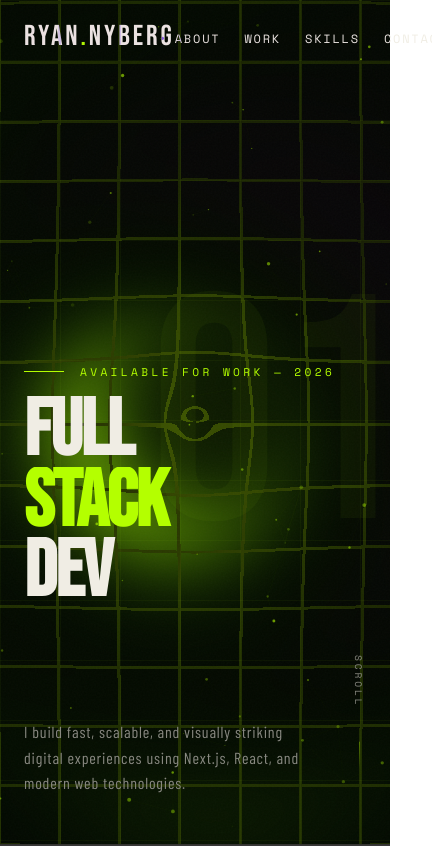
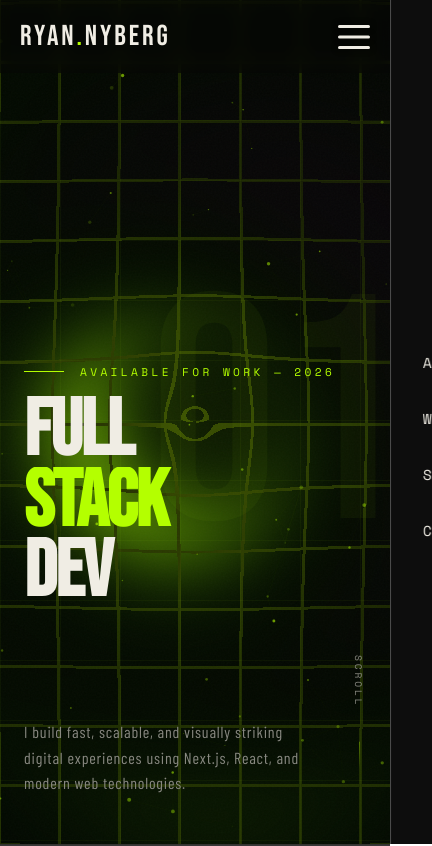
Before and after one commit to onlyhouse1980/RN-Portfolio, a Next.js app: page / in a window 390 px wide. Shown: the top 846 px of the page, 432 px wide, since content can reach past the window. Built offline with nearby package versions, Linux system fonts and the light colour scheme; a web font is replaced by a local one.

Commit message:
viewport width

```diff
--- a/app/globals.css
+++ b/app/globals.css
@@ -23,6 +23,8 @@ html {
   scroll-behavior: auto; /* Let Lenis handle smooth scroll */
   background: transparent;
   color: var(--white);
+  overflow-x: hidden;
+  max-width: 100vw;
 }
 
 body {
@@ -30,6 +32,7 @@ body {
   background: transparent;
   color: var(--white);
   overflow-x: hidden;
+  max-width: 100vw;
   cursor: none;
 }
 
@@ -74,6 +77,8 @@ body {
   top: 0;
   left: 0;
   right: 0;
+  width: 100%;
+  max-width: 100vw;
   z-index: 100;
   display: flex;
   justify-content: space-between;
@@ -81,6 +86,8 @@ body {
   padding: 1.5rem 3rem;
   mix-blend-mode: difference;
 }
+
+.navbar__logo { min-width: 0; }
 
 .navbar__logo {
   font-family: var(--font-display);
@@ -121,6 +128,46 @@ body {
 }
 
 .navbar__links a:hover::after { width: 100%; }
+
+.navbar__toggle {
+  display: none;
+  background: transparent;
+  border: none;
+  padding: 0;
+  width: 32px;
+  height: 24px;
+  position: relative;
+  cursor: pointer;
+  z-index: 200;
+  flex-shrink: 0;
+}
+
+.navbar__toggle span {
+  display: block;
+  position: absolute;
+  left: 0;
+  width: 100%;
+  height: 3px;
+  background: var(--white);
+  border-radius: 2px;
+  box-shadow: 0 0 6px rgba(0, 0, 0, 0.6);
+  transition: transform 0.3s ease, top 0.3s ease, bottom 0.3s ease, opacity 0.3s ease;
+}
+
+.navbar__toggle span:nth-child(1) { top: 0; }
+.navbar__toggle span:nth-child(2) { top: 50%; transform: translateY(-50%); }
+.navbar__toggle span:nth-child(3) { bottom: 0; }
+
+.navbar--open .navbar__toggle span:nth-child(1) {
+  top: 50%;
+  transform: translateY(-50%) rotate(45deg);
+}
+.navbar--open .navbar__toggle span:nth-child(2) { opacity: 0; }
+.navbar--open .navbar__toggle span:nth-child(3) {
+  bottom: auto;
+  top: 50%;
+  transform: translateY(-50%) rotate(-45deg);
+}
 
 /* ===== HERO ===== */
 .hero {
@@ -1179,8 +1226,39 @@ body {
 
 /* ===== RESPONSIVE ===== */
 @media (max-width: 900px) {
-  .navbar { padding: 1.2rem 1.5rem; }
-  .navbar__links { gap: 1.5rem; }
+  .navbar {
+    padding: 1.2rem 1.25rem;
+    padding-right: max(1.25rem, env(safe-area-inset-right));
+    gap: 1rem;
+  }
+  .navbar__toggle {
+    display: block;
+    margin-left: auto;
+  }
+  .navbar__links {
+    position: fixed;
+    top: 0;
+    right: 0;
+    height: 100vh;
+    width: min(78vw, 320px);
+    flex-direction: column;
+    align-items: flex-start;
+    justify-content: center;
+    gap: 2rem;
+    padding: 5rem 2rem 2rem;
+    margin: 0;
+    background: rgba(6, 6, 6, 0.97);
+    backdrop-filter: blur(20px);
+    border-left: 1px solid rgba(255, 255, 255, 0.08);
+    transform: translateX(100%);
+    transition: transform 0.4s cubic-bezier(0.65, 0, 0.35, 1);
+    pointer-events: none;
+  }
+  .navbar--open .navbar__links {
+    transform: translateX(0);
+    pointer-events: auto;
+  }
+  .navbar__links a { font-size: 0.9rem; }
   .hero { padding: 4rem 1.5rem 3rem; }
   .about { padding: 6rem 1.5rem; }
   .about__inner { grid-template-columns: 1fr; gap: 4rem; }
--- a/components/Navbar.js
+++ b/components/Navbar.js
@@ -1,42 +1,79 @@
 'use client';
 
-import { useEffect, useRef } from 'react';
+import { useEffect, useRef, useState } from 'react';
 
 export default function Navbar() {
   const navRef = useRef(null);
+  const [menuOpen, setMenuOpen] = useState(false);
 
   useEffect(() => {
     const nav = navRef.current;
     if (!nav) return;
 
-    const handleScroll = () => {
-      if (window.scrollY > 80) {
+    const apply = () => {
+      const isMobile = window.matchMedia('(max-width: 900px)').matches;
+      if (menuOpen) {
+        nav.style.background = 'rgba(6,6,6,0.95)';
+        nav.style.backdropFilter = 'blur(20px)';
+        nav.style.mixBlendMode = 'normal';
+        nav.style.borderBottom = '1px solid rgba(255,255,255,0.05)';
+      } else if (window.scrollY > 80) {
         nav.style.background = 'rgba(6,6,6,0.9)';
         nav.style.backdropFilter = 'blur(12px)';
         nav.style.mixBlendMode = 'normal';
         nav.style.borderBottom = '1px solid rgba(255,255,255,0.05)';
       } else {
-        nav.style.background = 'transparent';
-        nav.style.backdropFilter = 'none';
-        nav.style.mixBlendMode = 'difference';
+        nav.style.background = isMobile ? 'rgba(6,6,6,0.6)' : 'transparent';
+        nav.style.backdropFilter = isMobile ? 'blur(8px)' : 'none';
+        nav.style.mixBlendMode = isMobile ? 'normal' : 'difference';
         nav.style.borderBottom = 'none';
       }
     };
 
-    window.addEventListener('scroll', handleScroll);
-    return () => window.removeEventListener('scroll', handleScroll);
+    apply();
+    window.addEventListener('scroll', apply);
+    return () => window.removeEventListener('scroll', apply);
+  }, [menuOpen]);
+
+  useEffect(() => {
+    const handleResize = () => {
+      if (window.innerWidth > 900) setMenuOpen(false);
+    };
+    window.addEventListener('resize', handleResize);
+    return () => window.removeEventListener('resize', handleResize);
   }, []);
+
+  useEffect(() => {
+    document.body.style.overflow = menuOpen ? 'hidden' : '';
+    return () => {
+      document.body.style.overflow = '';
+    };
+  }, [menuOpen]);
 
   const scrollTo = (id) => {
     const el = document.getElementById(id);
     if (el) el.scrollIntoView({ behavior: 'smooth' });
+    setMenuOpen(false);
   };
 
   return (
-    <nav ref={navRef} className="navbar" style={{ transition: 'background 0.4s, backdrop-filter 0.4s, border-bottom 0.4s, mix-blend-mode 0.1s' }}>
+    <nav
+      ref={navRef}
+      className={`navbar${menuOpen ? ' navbar--open' : ''}`}
+      style={{ transition: 'background 0.4s, backdrop-filter 0.4s, border-bottom 0.4s, mix-blend-mode 0.1s' }}
+    >
       <a href="/" className="navbar__logo">
         RYAN<span>.</span>NYBERG
       </a>
+      <button
+        type="button"
+        className="navbar__toggle"
+        aria-label={menuOpen ? 'Close menu' : 'Open menu'}
+        aria-expanded={menuOpen}
+        onClick={() => setMenuOpen((prev) => !prev)}
+      >
+        <span /><span /><span />
+      </button>
       <ul className="navbar__links">
         <li><a onClick={() => scrollTo('about')} href="#about">About</a></li>
         <li><a onClick={() => scrollTo('projects')} href="#projects">Work</a></li>
```
